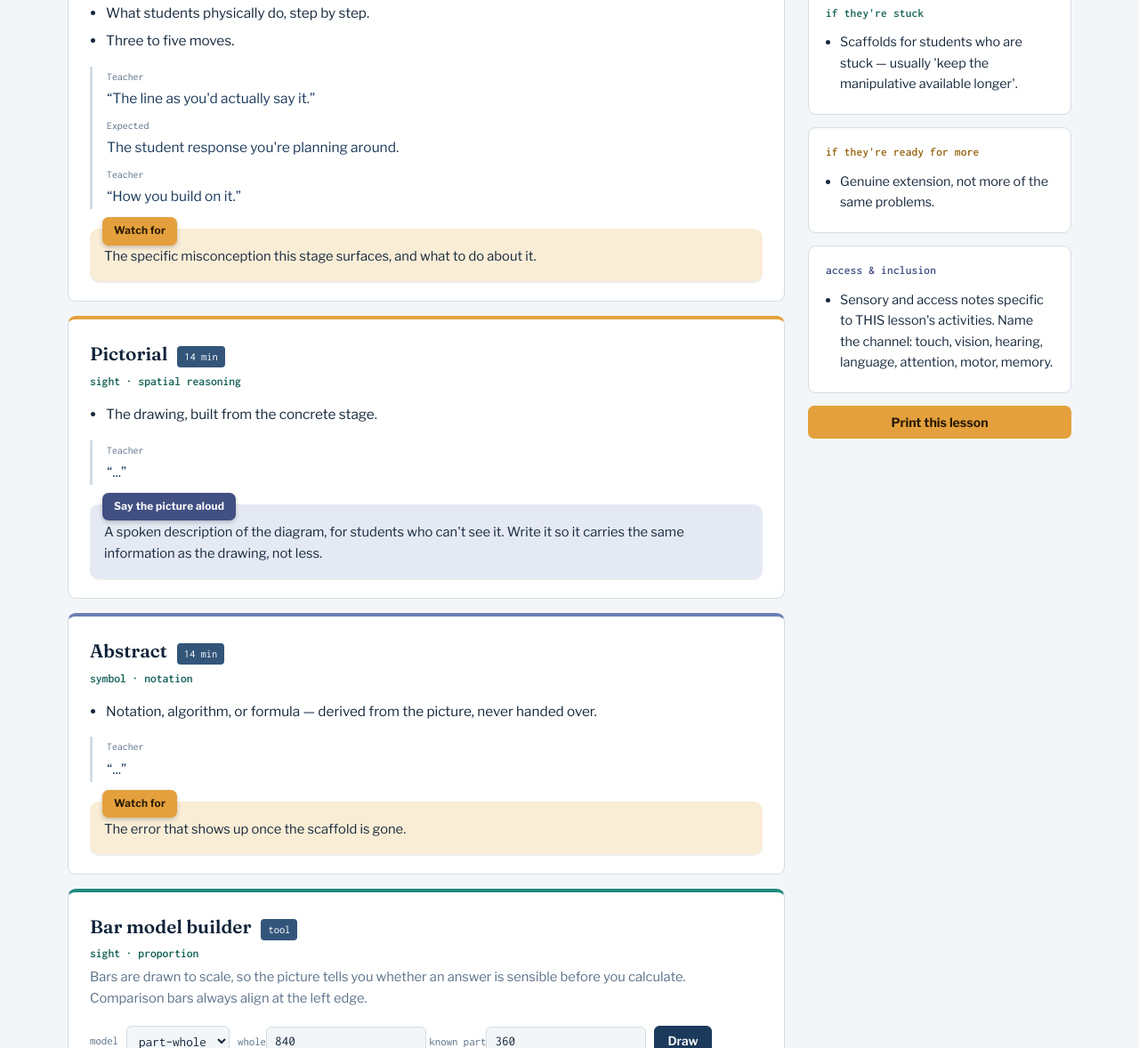
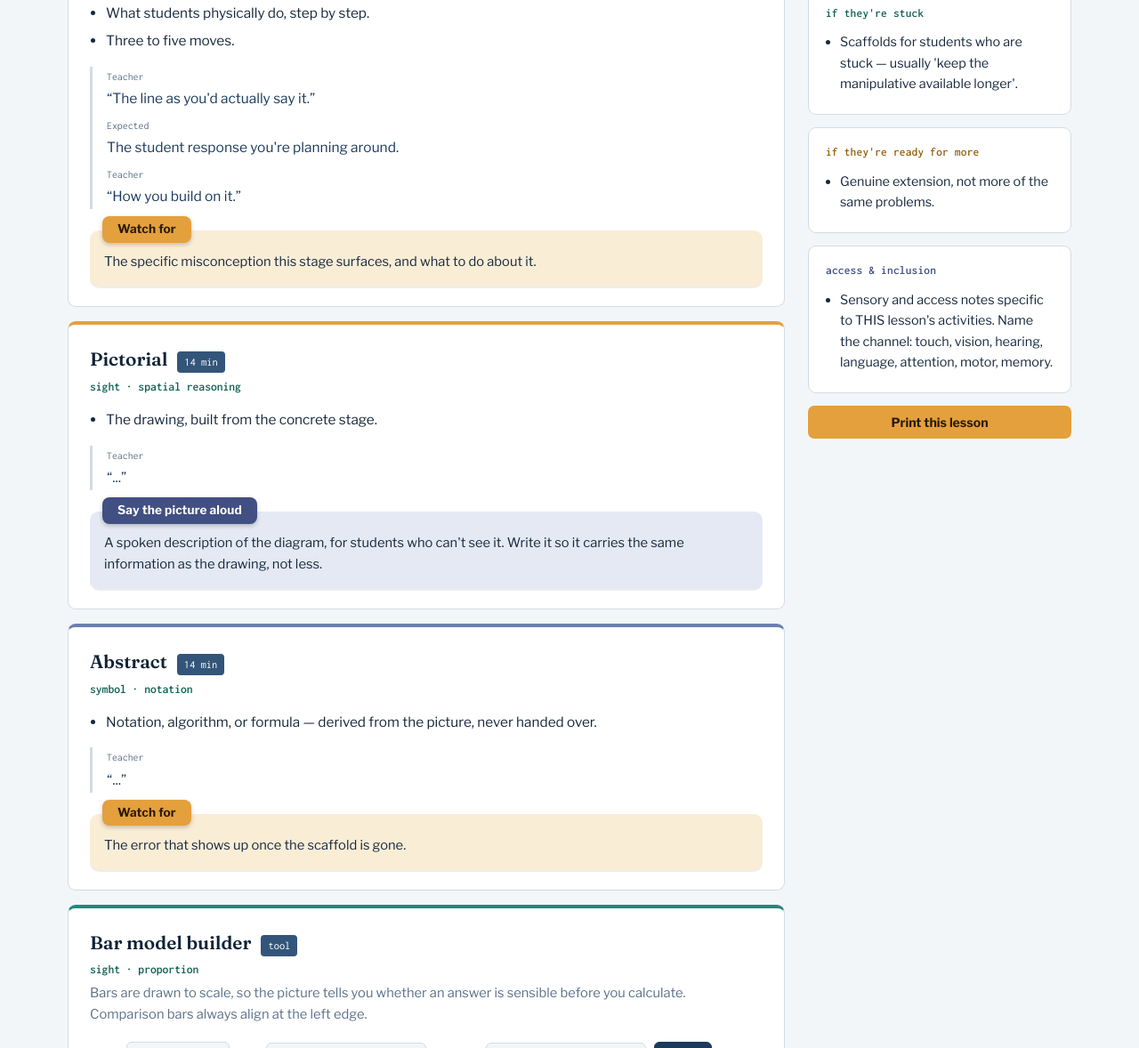
Before and after one commit to davidpetry-cloud/grade6-singapore-math-cpa, a website: page unit-template.html in a window 1280 px wide. Shown: the part 737-1915 px from the top of the page at 89% size. Drawn offline with nearby package versions, Linux system fonts and the light colour scheme.

Commit message:
Enlarge ribbon-tab callout labels
Original size (.74rem, 6px/13px padding) read as a small chip next to
.92rem body text. Bumped to .85rem with more generous padding for
better legibility at a glance.

Co-Authored-By: Claude Sonnet 5 <noreply@anthropic.com>

```diff
--- a/curriculum.css
+++ b/curriculum.css
@@ -109,12 +109,12 @@ main{padding:34px 0 70px}
 .say p{margin:0 0 9px;font-size:.97rem;color:var(--ink-2)}
 .say p:last-child{margin-bottom:0}
 .say .who{font-family:var(--mono);font-size:.74rem;color:var(--muted);display:block;margin-bottom:2px}
-.watch,.readaloud{position:relative;border-radius:10px;padding:20px 16px 15px;font-size:.92rem;
-  margin-top:22px;box-shadow:0 2px 0 rgba(0,0,0,.07)}
+.watch,.readaloud{position:relative;border-radius:10px;padding:24px 16px 15px;font-size:.92rem;
+  margin-top:24px;box-shadow:0 2px 0 rgba(0,0,0,.07)}
 .watch{background:var(--amber-pale)}
 .readaloud{background:var(--peri-pale)}
-.watch b,.readaloud b{position:absolute;top:-13px;left:14px;font-family:var(--sans);font-weight:700;
-  font-size:.74rem;letter-spacing:.02em;padding:6px 13px;border-radius:7px;
+.watch b,.readaloud b{position:absolute;top:-16px;left:14px;font-family:var(--sans);font-weight:700;
+  font-size:.85rem;line-height:1;letter-spacing:.01em;padding:8px 17px;border-radius:8px;
   box-shadow:0 2px 5px rgba(0,0,0,.22)}
 .watch b{background:var(--amber);color:#2B1B04}
 .readaloud b{background:var(--peri-text);color:#fff}
```
